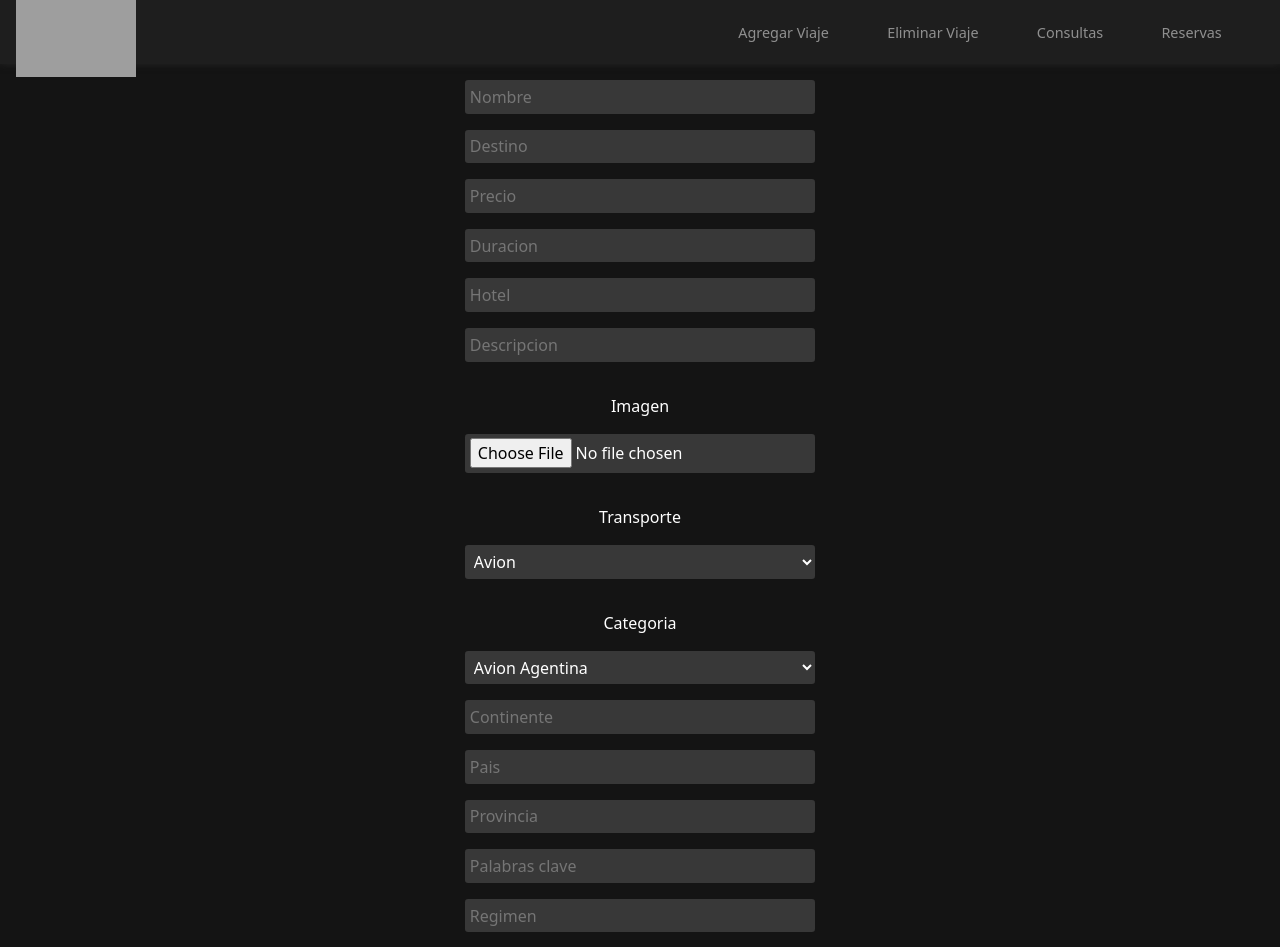
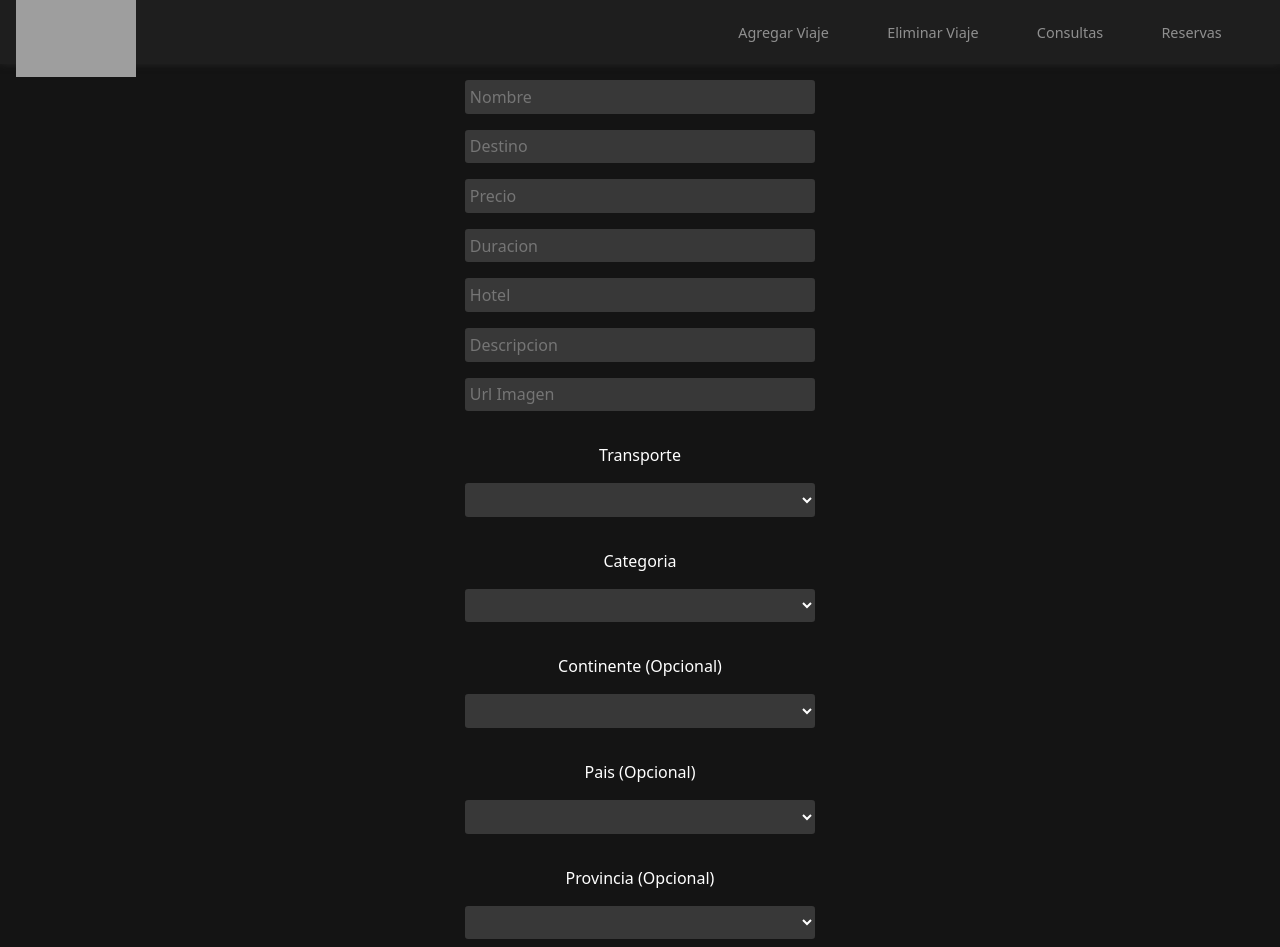
Before and after one commit to ignaciomazza/mupu, a React (Create React App) app: page / in a window 1280 px wide. Shown: the top 947 px of the page. Built offline with nearby package versions, Linux system fonts and the light colour scheme; grey boxes are pictures that could not be loaded.

Commit message:
mejorando agregar.jsx

```diff
--- a/src/App.css
+++ b/src/App.css
@@ -186,22 +186,34 @@ nav .ul-desktop{
 
 .consultasBackend{
   background-color: #383838;
-  width: 40%;
+  width: 98%;
   display: flex;
-  flex-direction: column;
   justify-content: center;
-  align-items: center;
-  margin: 1rem 0rem;
+  margin: .3rem 0rem;
   padding: 1rem 0rem;
   text-align: center;
   border-radius: .1rem;
 }
 
 .consultasBackend p{
+  padding: 0rem 1rem;
   color: white;
-  width: 80%;
 }
 
+.flexWidth2{
+  color: white;
+  padding: 0rem 1rem;
+  flex: 5%;
+}
+
+.flexWidth{
+  color: white;
+  padding: 0rem 1rem;
+  flex: 85%;
+}
+
+
+/*--------Viajes--------*/
 
 .containerLinkCategoriaViajes{
   flex: 85%;
@@ -210,6 +222,7 @@ nav .ul-desktop{
   gap: 1rem;
   justify-content: space-evenly;
   align-items: center;
+  padding-top: 5rem;
 }
 
 .linkCategoria{
--- a/src/components/Agregar/Agregar.jsx
+++ b/src/components/Agregar/Agregar.jsx
@@ -35,8 +35,7 @@ export const Agregar = () => {
         const { name, value } = e.target;
           setFormulario({
             ...formulario,
-            [name]: value,
-            img: url
+            [name]: value
           });
       }
 
@@ -62,15 +61,16 @@ export const Agregar = () => {
       <input type="text" name="duracion" className='inputConsultaText' placeholder='Duracion' onChange={handleChange}/>
       <input type="text" name="hotel" className='inputConsultaText' placeholder='Hotel' onChange={handleChange}/>
       <input type="text" name="descripcion" className='inputConsultaText' placeholder='Descripcion' onChange={handleChange}/>
-      <p className='textoConsulta'>Imagen</p>
-      <input type="file" name="img" className='inputConsultaText' onChange={ (e) => setFile(e.target.files[0])}/>
+      <input type="text" name="img" placeholder='Url Imagen' className='inputConsultaText' onChange={handleChange}/>
       <p className='textoConsulta'>Transporte</p>
       <select name="transporte" onChange={handleChange} className='inputConsultaText'>
+        <option value=""></option>
         <option value="avion">Avion</option>
         <option value="bus">Bus</option>
       </select>
       <p className='textoConsulta'>Categoria</p>
       <select name="categoria" onChange={handleChange} className='inputConsultaText'>
+        <option value=""></option>
         <option value="argavion">Avion Agentina</option>
         <option value="busarg">Bus Argentina</option>
         <option value="exoticos">Destinos exoticos</option>
@@ -84,24 +84,121 @@ export const Agregar = () => {
         <option value="latinoamerica">Latinoamerica</option>
         <option value="europa">Europa</option>
       </select>
-      <input type="text" name="continente" className='inputConsultaText' placeholder='Continente' onChange={handleChange}/>
-      <input type="text" name="pais" className='inputConsultaText' placeholder='Pais' onChange={handleChange}/>
-      <input type="text" name="provincia" className='inputConsultaText' placeholder='Provincia' onChange={handleChange}/>
+      <p className='textoConsulta'>Continente (Opcional)</p>
+      <select name="continente" onChange={handleChange} className='inputConsultaText'>
+        <option value=""></option>
+        <option value="latinoamerica">Latinoamerica</option>
+        <option value="europa">Europa</option>
+      </select>
+      <p className='textoConsulta'>Pais (Opcional)</p>
+      <select name="pais" onChange={handleChange} className='inputConsultaText'>
+        <option value=""></option>
+        <option value="alemania">Alemania</option>
+        <option value="reino">Reino Unido</option>
+        <option value="italia">Italia</option>
+        <option value="francia">Francia</option>
+        <option value="ucrania">Ucrania</option>
+        <option value="bajos">Paises Bajos</option>
+        <option value="suiza">Suiza</option>
+        <option value="grecia">Grecia</option>
+        <option value="polonia">Polonia</option>
+        <option value="suecia">Suecia</option>
+        <option value="austria">Austria</option>
+        <option value="belgica">Belgica</option>
+        <option value="noruega">Noruega</option>
+        <option value="irlanda">Irlanda</option>
+        <option value="croacia">Croacia</option>
+        <option value="checa">Republica Checa</option>
+        <option value="islandia">Islandia</option>
+        <option value="finlandia">Finlandia</option>
+        <option value="serbia">Serbia</option>
+        <option value="hungria">Hungria</option>
+        <option value="dinamarca">Dinamarca</option>
+        <option value="luxemburgo">Luxemburgo</option>
+        <option value="eslovenia">Eslovenia</option>
+        <option value="bosnia">Bosnia</option>
+        <option value="monaco">Monaco</option>
+        <option value="andorra">Andorra</option>
+        <option value="argentina">Argentina</option>
+        <option value="bolivia">Bolivia</option>
+        <option value="brasil">Brasil</option>
+        <option value="chile">Chile</option>
+        <option value="colombia">Colombia</option>
+        <option value="costarica">Costa Rica</option>
+        <option value="cuba">Cuba</option>
+        <option value="ecuador">Ecuador</option>
+        <option value="salvador">El Salvador</option>
+        <option value="guatemala">Guatamala</option>
+        <option value="guayana">Guyana</option>
+        <option value="haiti">Haiti</option>
+        <option value="honduras">Honduras</option>
+        <option value="jamaica">Jamaica</option>
+        <option value="mexico">Mexico</option>
+        <option value="nicaragua">Nicaragua</option>
+        <option value="panama">Panama</option>
+        <option value="paraguay">Paraguay</option>
+        <option value="peru">Peru</option>
+        <option value="dominicana">Republica Dominicana</option>
+        <option value="surinam">Surinam</option>
+        <option value="uruguay">Uruguay</option>
+        <option value="barbuda">Antigua y Barbuda</option>
+        <option value="bahamas">Bahamas</option>
+        <option value="barbados">Barbados</option>
+        <option value="dominica">Dominica</option>
+        <option value="granada">Granada</option>
+        <option value="cristobal">San Cristobal y Nieves</option>
+        <option value="puertorico">Puerto Rico</option>
+        <option value="granadinas">San Vicente y Las Granadinas</option>
+        <option value="lucia">Santa Lucia</option>
+        <option value="trinidad">Trinidad</option>
+        <option value="belice">Belice</option>
+        <option value="costarica">Costa Rica</option>
+      </select>
+      <p className='textoConsulta'>Provincia (Opcional)</p>
+      <select name="provincia" onChange={handleChange} className='inputConsultaText'>
+        <option value=""></option>
+        <option value="bsas">Buenos Aires</option>
+        <option value="fe">Santa Fe</option>
+        <option value="cordoba">Cordoba</option>
+        <option value="rios">Entre Rios</option>
+        <option value="corrientes">Corrientes</option>
+        <option value="misiones">Misiones</option>
+        <option value="mendoza">Mendoza</option>
+        <option value="jujuy">Jujuy</option>
+        <option value="salta">Salta</option>
+        <option value="tucuman">Tucuman</option>
+        <option value="estero">Santiago Del Estero</option>
+        <option value="chaco">Chaco</option>
+        <option value="formosa">Formosa</option>
+        <option value="negro">Rio Negro</option>
+        <option value="pampa">La Pampa</option>
+        <option value="fuego">Tierra Del Fuego</option>
+        <option value="neuquen">Neuquen</option>
+        <option value="juan">San Juan</option>
+        <option value="cruz">Santa Cruz</option>
+        <option value="chubut">Chubut</option>
+        <option value="luis">San Luis</option>
+        <option value="rioja">La Rioja</option>
+        <option value="catamarca">Catamarca</option>
+      </select>
       <input type="text" name="busqueda" className='inputConsultaText' placeholder='Palabras clave' onChange={handleChange}/>
       <input type="text" name="regimen" className='inputConsultaText' placeholder='Regimen' onChange={handleChange}/>
       <input type="text" name="excursiones" className='inputConsultaText' placeholder='Excursiones' onChange={handleChange}/>
       <p className='textoConsulta'>Traslado</p>
       <select name="traslado" onChange={handleChange} className='inputConsultaText'>
+        <option value=""></option>
         <option value="true">Si</option>
         <option value="false">No</option>
       </select>
       <p className='textoConsulta'>Alojamiento</p>
       <select name="alojamiento" onChange={handleChange} className='inputConsultaText'>
+        <option value=""></option>
         <option value="true">Si</option>
         <option value="false">No</option>
       </select>
       <p className='textoConsulta'>Asistencia</p>
       <select name="asistencia" onChange={handleChange} className='inputConsultaText'>
+        <option value=""></option>
         <option value="true">Si</option>
         <option value="false">No</option>
       </select>
--- a/src/components/Consultas/Consultas.jsx
+++ b/src/components/Consultas/Consultas.jsx
@@ -37,10 +37,10 @@ const Consultas = () => {
     <div className='consultasBackendContainer'>
         {consultas.map((item, index) => (
           <div className='consultasBackend'>
-            <p><b>Nombre:</b> {item.nombre} {item.apellido}</p>
-            <p><b>Email:</b> {item.email}</p>
-            <p><b>Telefono:</b> {item.telefono}</p>
-            <p><b>Consulta:</b> {item.consulta}</p>
+            <p className='flexWidth2'><b>Nombre:</b> {item.nombre} {item.apellido}</p>
+            <p className='flexWidth2'><b>Email:</b> {item.email}</p>
+            <p className='flexWidth2'><b>Telefono:</b> {item.telefono}</p>
+            <p className='flexWidth'><b>Consulta:</b> {item.consulta}</p>
           </div>
         ))}
     </div>
```
